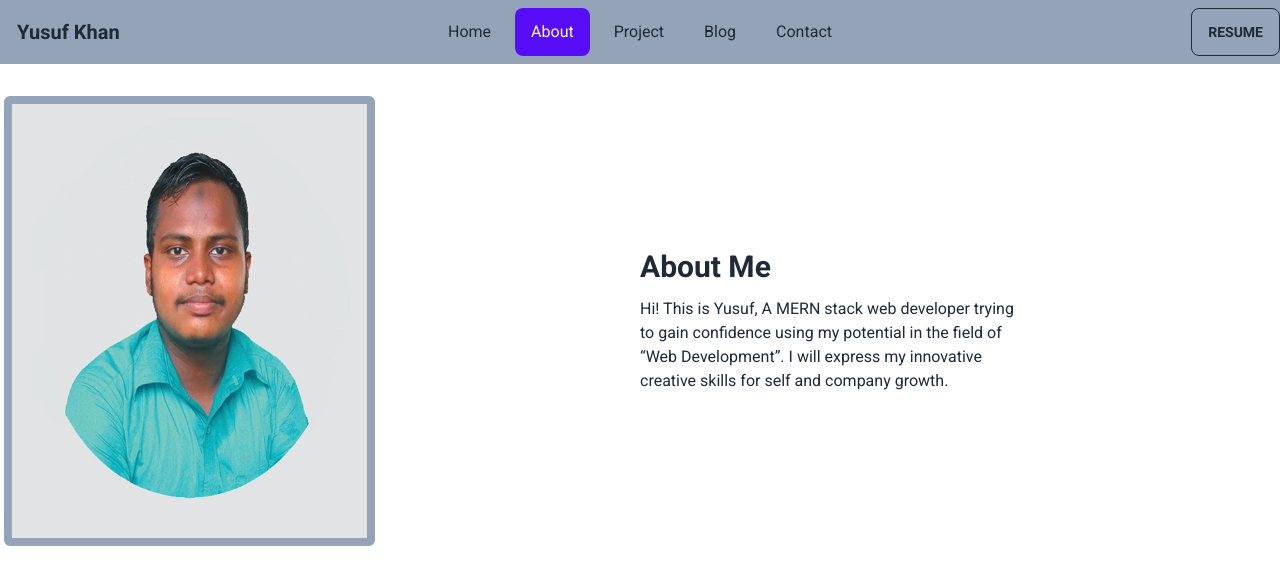
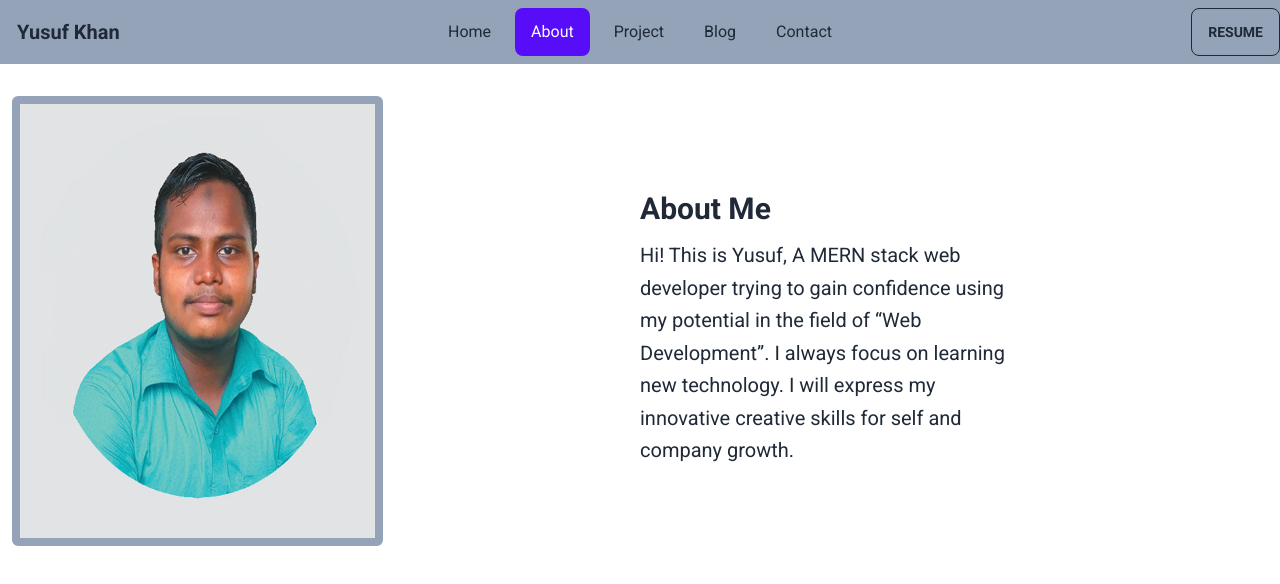
Before and after one commit to yusuf-khan-swd/yusuf-khan-swd, a React (Create React App) app: page /about in a window 1280 px wide. Shown: the top 584 px of the page. Built offline with nearby package versions, Linux system fonts and the light colour scheme; what react-photo-view would draw is missing.

Commit message:
added about section

```diff
--- a/src/Pages/About/About.js
+++ b/src/Pages/About/About.js
@@ -4,14 +4,15 @@ import myPic from '../../assets/my-pic-2.jpg';
 const About = () => {
   return (
     <div className="container mx-auto mt-8">
-      <div className='grid grid-cols-1 md:grid-cols-2'>
+      <div className='grid grid-cols-1 md:grid-cols-2 m-2'>
         <div className=''>
           <img src={myPic} alt="Yusuf" className="h-[450px] border-8 border-slate-400 rounded-md mx-auto md:ml-1" />
         </div>
-        <div className='max-w-sm flex justify-center items-center'>
+        <div className='max-w-sm flex justify-center items-center mt-4'>
           <div>
             <h2 className='text-3xl font-bold mb-3'>About Me</h2>
-            <p className='font-lg'>Hi! This is Yusuf, A MERN stack web developer trying to gain confidence using my potential in the field of “Web Development”. I will express my innovative creative skills for self and company growth.</p>
+            <p className='text-xl leading-relaxed'>Hi! This is Yusuf, A MERN stack web developer trying to gain confidence using my potential in the field of “Web Development”. I always focus on learning new technology. I will express my innovative creative skills for self and company growth.</p>
+
           </div>
         </div>
       </div>
--- a/src/Pages/Projects/ProjectCard.js
+++ b/src/Pages/Projects/ProjectCard.js
@@ -21,9 +21,9 @@ const ProjectCard = ({ project }) => {
               projectDescription.map((description, index) => <li className='mb-1' key={index}>{description}</li>)
             }
           </ul>
-          <div className="card-actions justify-end">
+          <div className="card-actions justify-between mt-3">
+            <a className="btn" href={live} target={`_blank`}>Live Site</a>
             <Link className='btn' to={`/projects/${project._id}`}>Details</Link>
-            <a className="btn" href={live} target={`_blank`}>Live Site</a>
           </div>
         </div>
       </div>
--- a/src/Pages/Projects/ProjectDetails.js
+++ b/src/Pages/Projects/ProjectDetails.js
@@ -28,7 +28,7 @@ const ProjectDetails = () => {
 
   return (
     <div>
-      <div className="card card-compact shadow-xl border border-slate-600 h-full m-3 lg:m-0">
+      <div className="card shadow-xl border border-slate-600 h-full m-3 lg:m-0">
         <figure className='w-full'>
           <PhotoView src={img}>
             <img className='w-full h-full' src={img} alt={name} />
```
